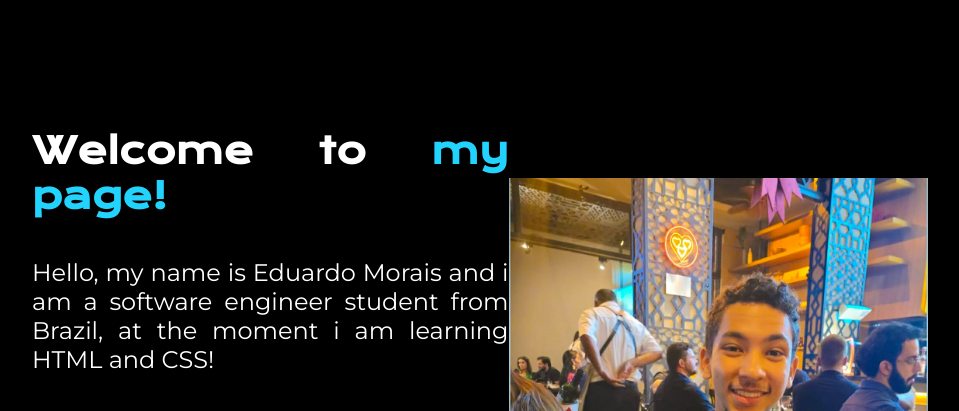
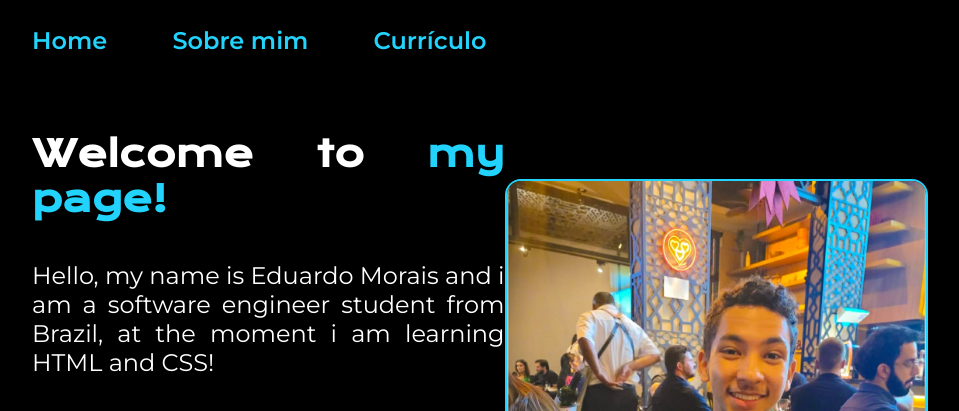
Before and after one commit to Edumorais08/fundamentos-front-end, a plain HTML site: page index.html in a window 1280 px wide. Shown: the top 411 px of the page, without its empty margins (160-1119 px from the left). Drawn offline with nearby package versions, Linux system fonts and the light colour scheme.

Commit message:
+ 2 paginas

```diff
--- a/index.html
+++ b/index.html
@@ -4,11 +4,17 @@
     <meta charset="UTF-8">
     <meta http-equiv="X-UA-Compatible" content="IE=edge">
     <meta name="viewport" content="width=device-width, initial-scale=1.0">
-    <title>Projeto2</title>
-    <link rel="stylesheet" href="style.CSS">
+    <title>Home</title>
+    <link rel="stylesheet" href="./styles/style.CSS">
 </head>
 <body>
-    <header></header>
+    <header class="cabecalho">
+        <nav class="cabecalho__menu">
+            <a class="cabecalho__menu__link" href="index.html">Home</a>
+            <a class="cabecalho__menu__link" href="about.html">Sobre mim</a>
+            <a class="cabecalho__menu__link" href="curriculo.html">Currículo</a>
+        </nav>
+    </header>
     <main class="apresentacao">
         <section class="apresentacao__conteudo">
             <h1 class="apresentacao__conteudo__titulo">Welcome to
--- a/style.CSS
+++ b/styles/style.CSS
@@ -5,19 +5,35 @@
     padding: 0;
 }
 
+
 body {
-    height: 100vh;
+    /* height: 100vh; */
     box-sizing: border-box;
     background-color: black;
     color: white;
 }
 
-.titulo-destaque {
+.cabecalho {
+    padding: 2% 0 0 15%;
+}
+
+.cabecalho__menu {
+    display: flex;
+    gap: 6%;
+}
+
+
+.cabecalho__menu__link {
     color: #22D4FD;
+    font-family: 'Montserrat', sans-serif;
+    font-size: 24px;
+    font-weight: 600;
+    text-decoration: none;
 }
 
 .apresentacao {
-    margin: 10% 15%;
+    /* margin: 10% 10%; */
+    padding: 6% 15%;
     display: flex;
     align-items: center;
     justify-content: space-between;
@@ -26,9 +42,6 @@ body {
 .imagem {
     width: 488px;
     height: 550px;
-}
-
-.imagem:hover {
     border: 2px solid #22D4FD;
     border-radius: 16px;
 }
@@ -45,6 +58,11 @@ body {
     font-family: 'Krona One', sans-serif;
     font-size: 36px;
 }
+
+.titulo-destaque {
+    color: #22D4FD;
+}
+
 
 .apresentacao__conteudo__texto {
     font-family: 'Montserrat', sans-serif;
@@ -84,11 +102,17 @@ body {
 .apresentacao__links__link:hover {
     background-color: #272727;
     border: dotted #22D4FD;
-    padding: 3%;
 }
 
 .rodape {
     padding: 24px;
     background-color: #22D4FD;
     color: black;
+    text-align: center;
+    font-family: 'Montserrat', sans-serif;
+    font-size: 24px;
+    /* position: fixed;
+    left: 0;
+    right: 0;
+    bottom: 0; */
 }
```
Also changed, not shown: about.html (added, +26 -0 lines), curriculo.html (added, +18 -0 lines), teste.html (deleted, +0 -17 lines), assets/ig.jpg (deleted).
